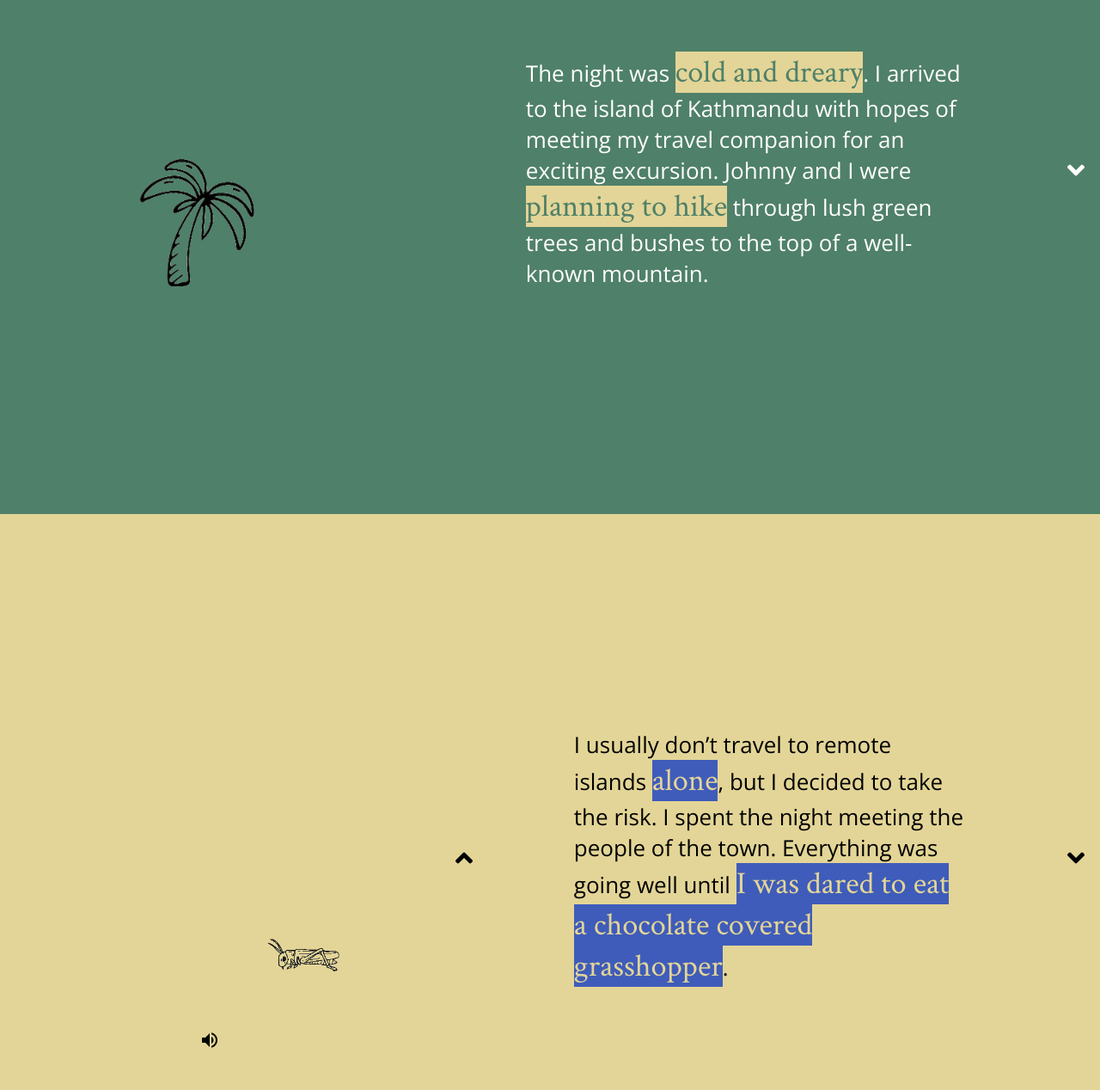
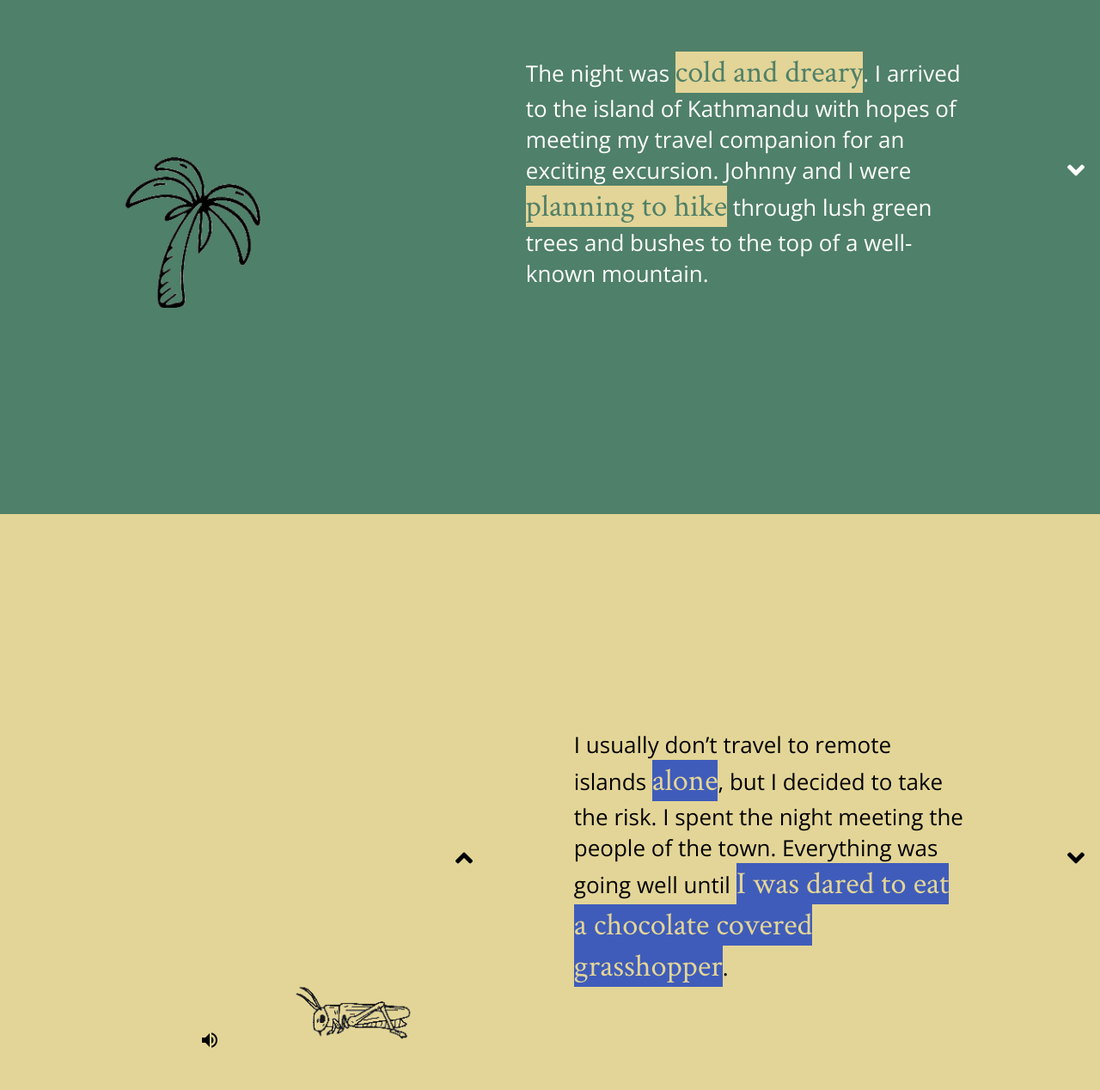
Before and after one commit to ryane1/GC-Final-Project, an Angular app: page /sad in a window 1280 px wide. Shown: the part 202-1470 px from the top of the page at 86% size. Built offline with nearby package versions, Linux system fonts and the light colour scheme.

Commit message:
sad images resized

```diff
--- a/src/app/story/sadness-fear/sadness-fear.component.css
+++ b/src/app/story/sadness-fear/sadness-fear.component.css
@@ -6,7 +6,7 @@
   height: 270px;
 }
 .two {
-  height: 270px;
+  height: 300px;
 }
 .three {
   height: 190px;
@@ -167,4 +167,34 @@ p {
   .img-animation {
     margin: auto;
   }
+  .one {
+    height: 320px;
+  }
+  .two {
+    height: 430px;
+  }
+  .three {
+    height: 280px;
+  }
+  .four {
+    height: 280px;
+  }
+  .five {
+    height: 240px;
+  }
+  .six {
+    height: 230px;
+  }
+  .seven {
+    height: 230px;
+  }
+  .eight {
+    height: 170px;
+  }
+  .nine {
+    height: 200px;
+  }
+  .ten {
+    height: 240px;
+  }
 }
```
